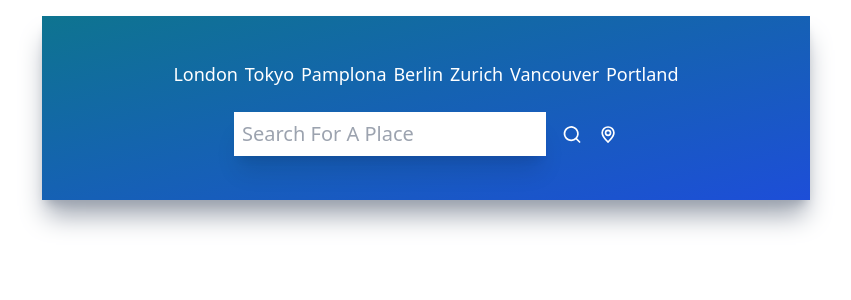
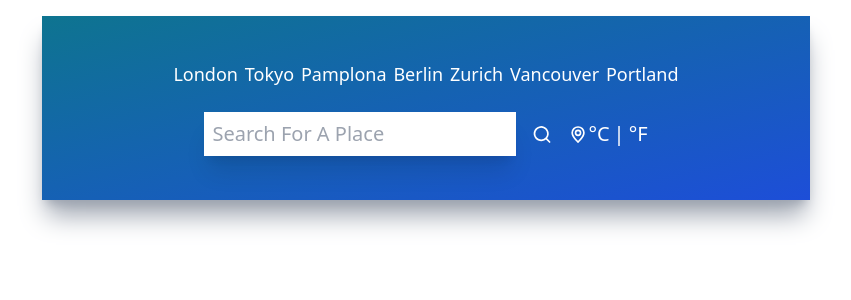
Before and after one commit to joeygroves/react-weather-app, a React (Create React App) app: page / in a window 1280 px wide. Shown: the top 300 px of the page, without its empty margins (214-1065 px from the left). Built offline with nearby package versions, Linux system fonts and the light colour scheme.

Commit message:
Added buttons for celsius and farenheit options

```diff
--- a/src/components/Inputs.jsx
+++ b/src/components/Inputs.jsx
@@ -11,10 +11,27 @@ function Inputs() {
                 placeholder="Search for a place"
                 className="text-xl font-light p-2 w-full shadow-xl focus:outline-non capitalize placeholder:capitalize"
             />
-
-            <UilSearch size={25} className="text-white cursor-pointer transitio ease-out hover:scale-125" />
-            <UilMapMarker size={25} className="text-white cursor-pointer transition ease-out hover:scale-125" />
-
+            <UilSearch
+                size={25}
+                className="text-white cursor-pointer transition ease-out hover:scale-125"
+            />
+            <UilMapMarker
+                size={25}
+                className="text-white cursor-pointer transition ease-out hover:scale-125"
+            />
+        </div>
+        <div className="flex flex-row w1/4 items-center justify-center">
+            <button
+                name="metric"
+                className="text-xl text-white font-light">
+                    °C
+            </button>
+            <p className="text-xl text-white mx-1">|</p>
+            <button
+                name="imperial"
+                className="text-xl text-white font-light">
+                    °F
+            </button>
         </div>
     </div>
     );
```
